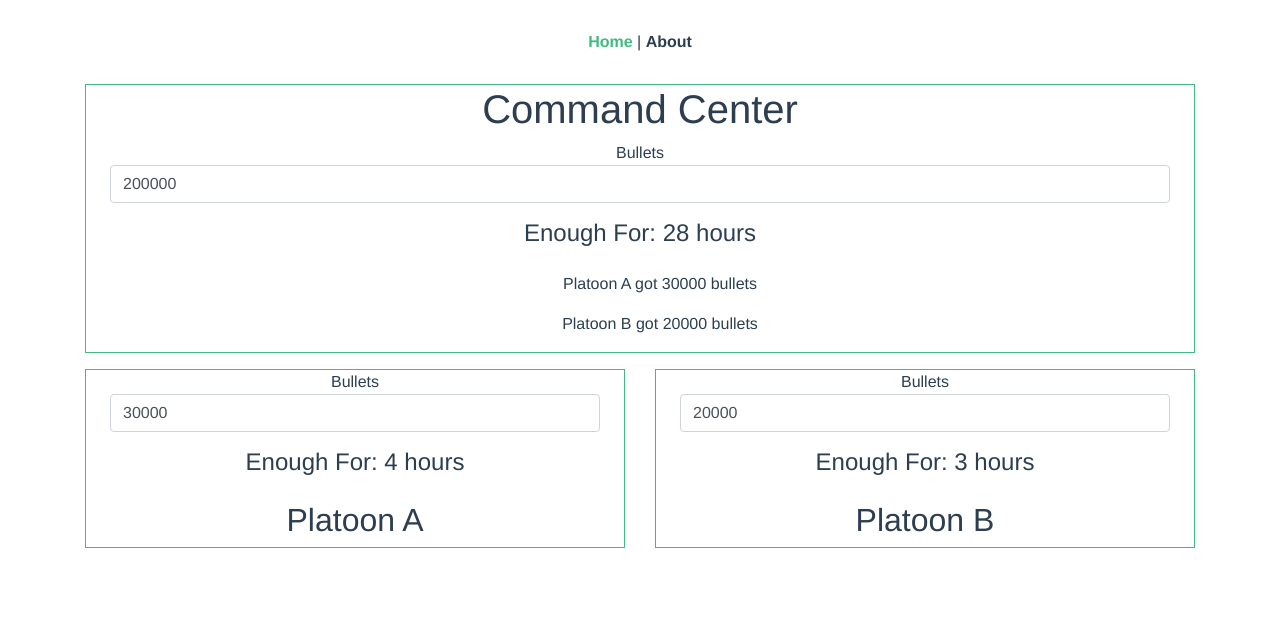
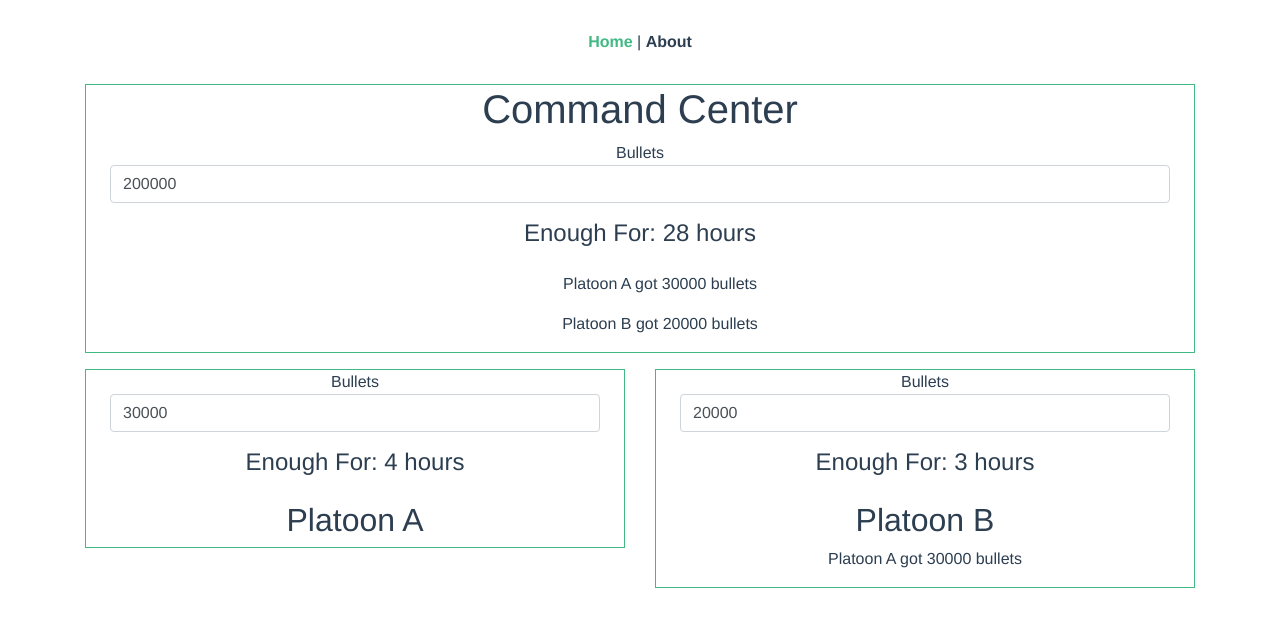
Before and after one commit to aviabey/vue-vuex, a Vue app: page / in a window 1280 px wide. Shown: the top 626 px of the page. Built offline with nearby package versions, Linux system fonts and the light colour scheme.

Commit message:
Pass data from a child to an another child through the parent

```diff
--- a/src/components/CommandCenter.vue
+++ b/src/components/CommandCenter.vue
@@ -21,7 +21,7 @@
         ></PlattonA>
       </div>
       <div class="col-sm">
-        <PlattonB :bullets="bulletsPlatoonB"></PlattonB>
+        <PlattonB :bullets="bulletsPlatoonB" :bulletsA="bulletsPlatoonA"></PlattonB>
       </div>
     </div>
   </div>
--- a/src/components/PlattonB.vue
+++ b/src/components/PlattonB.vue
@@ -2,6 +2,7 @@
   <div>
     <BasePlatoon :bullets="bullets">
       <h2 slot="title-bottom">Platoon B</h2>
+      <p slot="other-platoon">Platoon A got {{ bulletsA }} bullets</p>
     </BasePlatoon>
   </div>
 </template>
@@ -18,6 +19,10 @@
       type: Number,
       default: 0,
     },
+    bulletsA: {
+      type: Number,
+      default: 0,
+    },
   },
 };
 </script>
```
